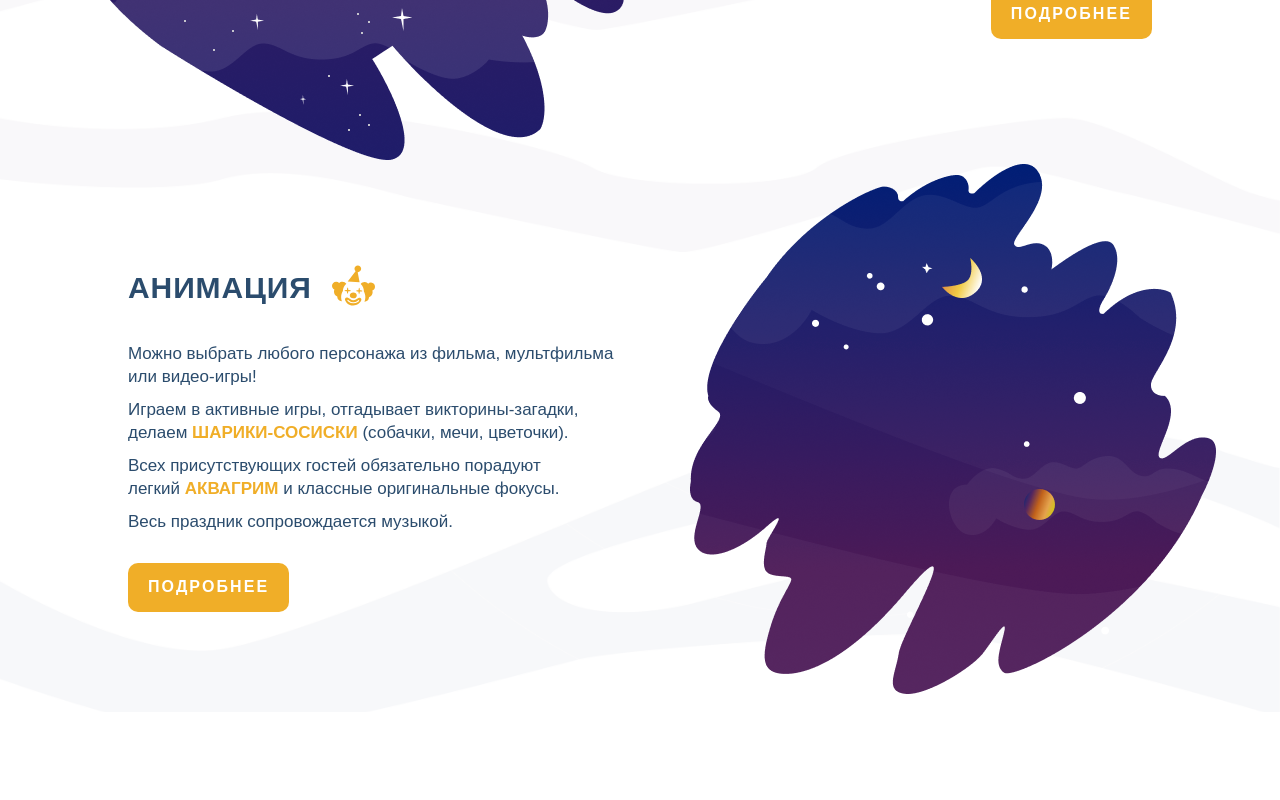
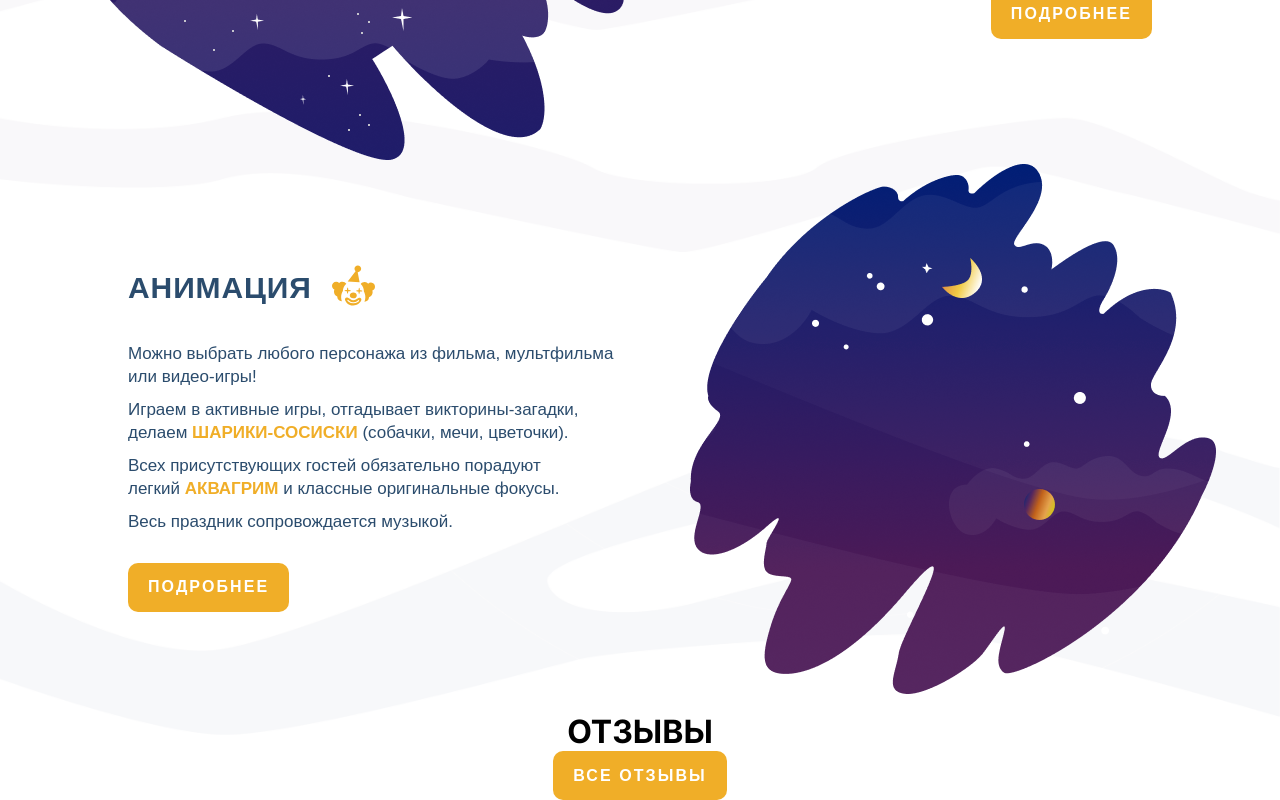
Before and after one commit to Ekidvu/adventure-planet, a Next.js app: page / in a window 1280 px wide. Shown: the part 3332-4132 px from the top of the page. Before the commit the page ends 4044 px from the top, so only its background shows below. Built offline with nearby package versions, Linux system fonts and the light colour scheme.

Commit message:
bug fixed

```diff
--- a/src/app/components/mp-text-block/text-block.tsx
+++ b/src/app/components/mp-text-block/text-block.tsx
@@ -30,7 +30,7 @@ export default function MainPageTextBlock(prop: {alignLeft: boolean, title: stri
     switch (prop.icon) {
         case "teslaIcon":
             titleSign = <TeslaIcon className={s.tb_icons} />;
-            blockPic = <Image style={{translate: -180}} className={s.pic_move} src={teslaPic} alt="" />;
+            blockPic = <Image style={{translate: -180}} className={s.pic_move} src={teslaPic} alt="" priority={true} />;
             break;
         case "paperIcon":
             titleSign = <PaperIcon className={s.tb_icons} />;
@@ -62,11 +62,13 @@ export default function MainPageTextBlock(prop: {alignLeft: boolean, title: stri
         else setWidthWideStatus(false);
     }
     useEffect(() => {
+        updateHeader();
         window.addEventListener('resize', updateHeader, { passive: true });
         return () => {
             window.removeEventListener('resize', updateHeader);
         };
     }, [])
+
 
     return (
         <div className={cn(s.container)}>
@@ -77,6 +79,7 @@ export default function MainPageTextBlock(prop: {alignLeft: boolean, title: stri
                 [s.container_left]: prop.alignLeft,
                 [s.container_right]: !prop.alignLeft,
                 [s.cont_wide_bg_color]: prop.icon === "teslaIcon" && widthWideStatus,
+                [s.cont_wide_bg_color_media]: prop.icon === "teslaIcon",
             })}>
                 <h1 className={s.tb_title}>
                     { prop.alignLeft
--- a/src/app/components/navbar/styles.module.css
+++ b/src/app/components/navbar/styles.module.css
@@ -22,7 +22,7 @@
 }
 
 .header_scrolled {
-    background-color:#3c1d85e5;
+    background-color:#1d3585e5;
     box-shadow: 0 12px 34px -11px rgba(65, 62, 101, 0.555);
     padding: 0 15px;
     margin: 3px auto;
--- /dev/null
+++ b/src/app/components/reviews-main-page/index.tsx
@@ -0,0 +1,15 @@
+import Button from '../button/button';
+import s from './styles.module.css';
+
+
+function ReviewsMain() {
+    return (
+        <div className={s.container}>
+            <h1 className={s.title}>ОТЗЫВЫ</h1>
+            <div className={s.carousel}></div>
+            <Button round={false} text="ВСЕ ОТЗЫВЫ" />
+        </div>
+    );
+}
+
+export default ReviewsMain;
--- /dev/null
+++ b/src/app/components/reviews-main-page/styles.module.css
@@ -0,0 +1,11 @@
+
+
+.container {
+    width: 100%;
+    display: flex;
+    flex-direction: column;
+    align-items: center;
+    justify-content: space-between;
+    background: no-repeat url("../../../img/\(main\ page\)\ pic\ 7\ Reviews.png");
+
+}
--- a/src/app/page.tsx
+++ b/src/app/page.tsx
@@ -8,6 +8,7 @@ import LogoIcon from '../img/logo_1.svg';
 import TeslaPlusIcon from '../img/tesla_plus_icon.svg'
 import TeslaMinusIcon from '../img/tesla_minus_icon.svg'
 import MainPageTextBlock from "./components/mp-text-block/text-block";
+import ReviewsMain from "./components/reviews-main-page";
 
 export default function Home() {
   // const logo = require("../img/logo_1.svg") as string;
@@ -91,6 +92,7 @@ export default function Home() {
           icon='animationIcon'
         />
       </section>
+      <ReviewsMain />
       {/* <section className={cn(s.section, s.sect_cont)}>
         <MainPageTextBlock
           alignLeft={false}
```
Also changed, not shown: src/app/components/mp-text-block/styles.module.css (+6 -7 lines), src/app/components/gallery-main-page/index.tsx (added), src/app/components/gallery-main-page/styles.module.css (added).
